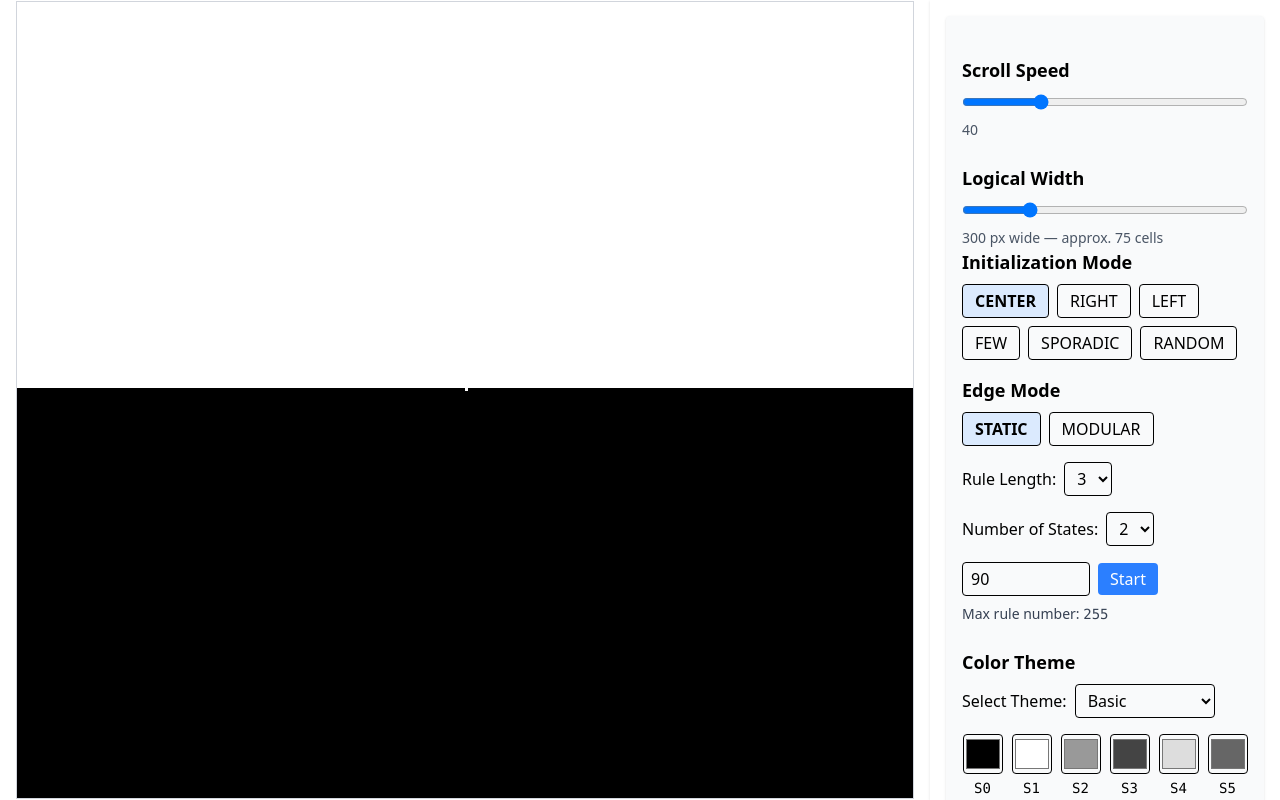
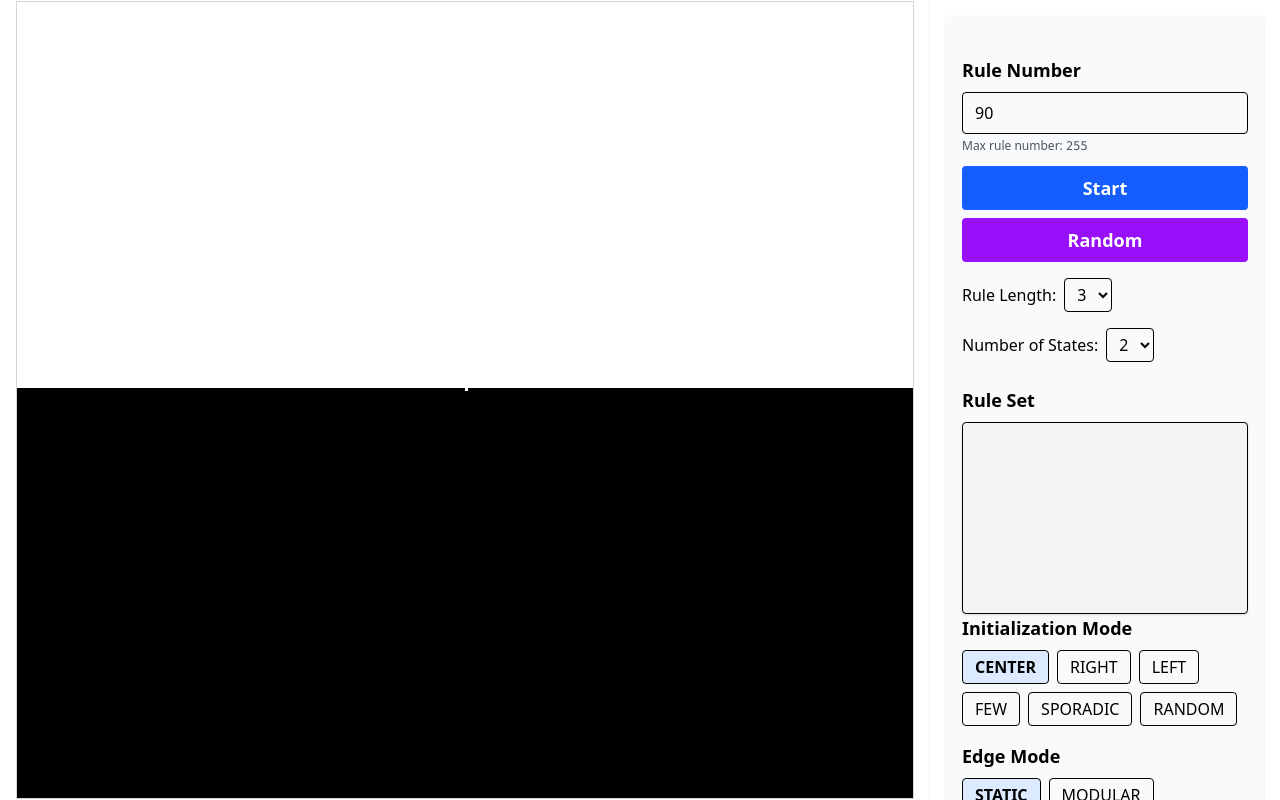
Before and after one commit to twohiccups/celluar-automata, a Next.js app: page / in a window 1280 px wide. Built offline with nearby package versions, Linux system fonts and the light colour scheme.

Commit message:
feat: layout update

```diff
--- a/src/app/CelluarContext.tsx
+++ b/src/app/CelluarContext.tsx
@@ -41,7 +41,7 @@ interface CelluarContextProps {
     generateRuleSet: () => void;
     selectRule: (ruleNumber: number) => void;
     updateRule: (key: string, newValue?: string) => void;
-    initializeState: (mode: InitializationMode) => void;
+    initializeState: () => void;
     nextStep: () => void;
     setup: (rule: number, mode: InitializationMode) => void;
 
--- a/src/app/components/ControlPanel.tsx
+++ b/src/app/components/ControlPanel.tsx
@@ -117,7 +117,7 @@ function LogicalWidthSelector() {
     const handleChange = (e: React.ChangeEvent<HTMLInputElement>) => {
         const newWidth = Number(e.target.value);
         setLogicalWidth(newWidth);
-        initializeState(InitializationMode.CENTER); // Reset canvas to fill space
+        initializeState(); // Reset canvas to fill space
     };
 
     return (
@@ -141,25 +141,40 @@ function LogicalWidthSelector() {
 
 
 function ScrollSpeedSelector() {
-    const { scrollSpeed, setScrollSpeed } = useCelluarContext()
+    const { scrollSpeed, setScrollSpeed } = useCelluarContext();
+
+    const min = 1;
+    const max = 150;
+
+    // Invert value so that left = slow, right = fast
+    const displayedValue = max + min - scrollSpeed;
+
+    const handleChange = (e: React.ChangeEvent<HTMLInputElement>) => {
+        const rawValue = Number(e.target.value);
+        const inverted = max + min - rawValue;
+        setScrollSpeed(inverted);
+    };
+
     return (
         <section className="mt-6">
             <h3 className="text-lg font-semibold mb-2">Scroll Speed</h3>
-            <input
-                type="range"
-                min={1}
-                max={150}
-                step={1}
-                value={scrollSpeed}
-                onChange={(e) => setScrollSpeed(Number(e.target.value))}
-                className="w-full"
-            />
-            <div className="text-sm text-gray-600 mt-1">
-                {scrollSpeed}
+            <div className="flex items-center gap-2">
+                <span className="text-sm text-gray-600 shrink-0">Slower</span>
+                <input
+                    type="range"
+                    min={min}
+                    max={max}
+                    step={1}
+                    value={displayedValue}
+                    onChange={handleChange}
+                    className="w-full"
+                />
+                <span className="text-sm text-gray-600 shrink-0">Faster</span>
             </div>
         </section>
     );
 }
+
 
 export default function ControlPanel() {
 
@@ -167,14 +182,14 @@ export default function ControlPanel() {
 
     return (
         <div className="mb-6 p-4 bg-gray-50 rounded shadow">
-            <ScrollSpeedSelector />
-            <LogicalWidthSelector />
+            <RuleInput />
+            <RuleConfigSelectors />
+            <RuleEditor />
             <InitializationSelector />
             <EdgeModeSelector />
-            <RuleConfigSelectors />
-            <RuleInput />
+            <LogicalWidthSelector />
+            <ScrollSpeedSelector />
             <ColorThemeSelector />
-            <RuleEditor />
         </div>
     );
 }
--- a/src/app/components/RuleInput.tsx
+++ b/src/app/components/RuleInput.tsx
@@ -1,3 +1,5 @@
+'use client';
+
 import { useEffect, useState } from "react";
 import { useCelluarContext } from "../CelluarContext";
 
@@ -28,35 +30,80 @@ export default function RuleInput() {
     };
 
     const totalAssignments = BigInt(numStates) ** BigInt(numStates ** ruleLength);
-    const maxAssignable = totalAssignments <= BigInt(Number.MAX_SAFE_INTEGER)
+    const maxAssignable: number | bigint | undefined =
+        totalAssignments <= BigInt(Number.MAX_SAFE_INTEGER)
             ? Number(totalAssignments) - 1
-        : undefined;
+            : totalAssignments - BigInt(1);
+
+    const handleRandom = () => {
+        if (typeof maxAssignable === 'number') {
+            const random = Math.floor(Math.random() * (maxAssignable + 1));
+            setInputValue(random.toString());
+            setup(random, initializationMode);
+        } else if (typeof maxAssignable === 'bigint') {
+            const randomBig = BigInt.asUintN(64, crypto.getRandomValues(new BigUint64Array(1))[0]) % totalAssignments;
+            setInputValue(randomBig.toString());
+            setup(Number(randomBig), initializationMode);
+        }
+    };
+
+    function formatMaxAssignable(max: number | bigint | undefined): string {
+        if (max === undefined) return '';
+
+        if (typeof max === 'number') {
+            return max > 7625597484986
+                ? max.toExponential(3)
+                : max.toLocaleString();
+        }
+
+        const str = max.toString();
+        const digits = str.length;
+
+        // Convert to float string manually: take first digit, decimal, next 2, then exponent
+        const base = `${str[0]}.${str.slice(1, 4)}`;
+        const exponent = digits - 1;
+
+        return `${base}e+${exponent}`;
+    }
+
 
     return (
-        <section className="mt-4">
-            <div className="flex items-center gap-2 mt-1">
+        <section className="mt-6">
+            <h3 className="text-lg font-semibold mb-2">Rule Number</h3>
+
             <input
                 type="number"
                 value={inputValue}
                 onChange={handleInputChange}
-                    className="border rounded px-2 py-1 w-32"
+                className="border rounded px-3 py-2 w-full mb-1"
                 min={0}
-                    max={maxAssignable}
+                placeholder="Enter rule number"
             />
+
+            {maxAssignable !== undefined && (
+                <p className="text-xs text-gray-600 mb-3">
+                    Max rule number:&nbsp;
+                    <span className="font-mono break-all">
+                        {formatMaxAssignable(maxAssignable)}
+                    </span>
+                </p>
+            )}
+
             <button
                 onClick={handleStart}
-                    className="px-3 py-1 bg-blue-500 text-white rounded hover:bg-blue-600"
+                className="w-full mb-2 py-2 px-4 bg-blue-600 text-white rounded text-lg font-semibold hover:bg-blue-700 transition"
             >
                 Start
             </button>
-            </div>
-            <div className="text-sm text-gray-700 mt-2 space-y-1">
-                {maxAssignable !== undefined && (
-                    <div>
-                        Max rule number: <span className="font-mono">{maxAssignable}</span>
-                    </div>
-                )}
-            </div>
+
+            <button
+                onClick={handleRandom}
+                className="w-full py-2 px-4 bg-purple-600 text-white rounded text-lg font-semibold hover:bg-purple-700 transition"
+            >
+                Random
+            </button>
         </section>
+
+
     );
 }
```
Also changed, not shown: src/app/outline.txt. Lines whose indentation alone changed are shown as unchanged.
